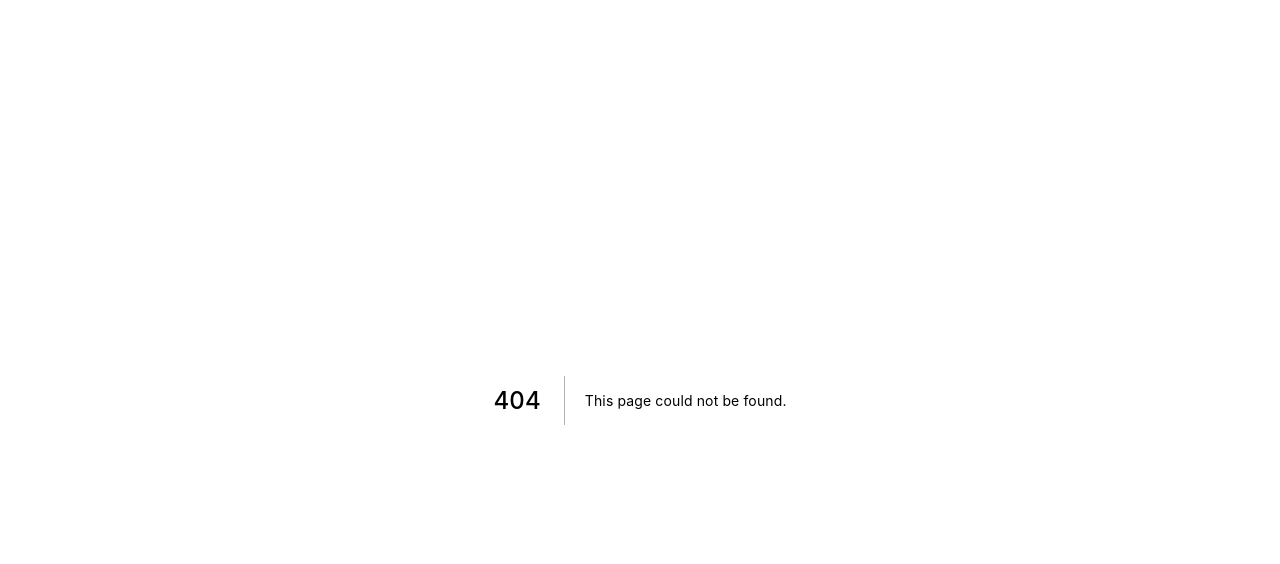
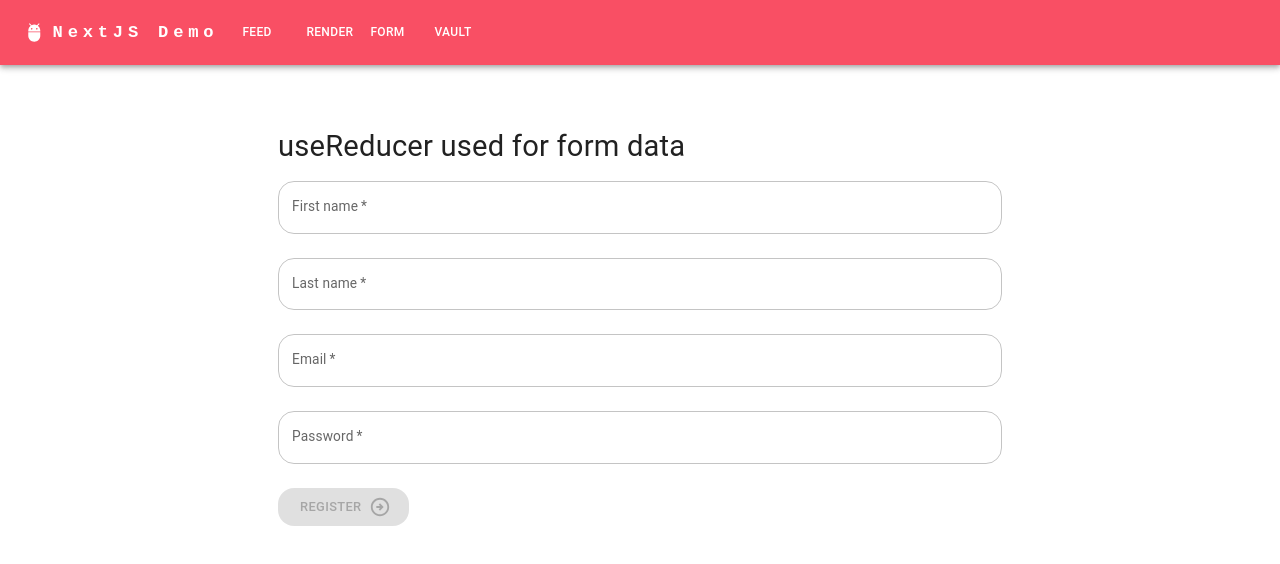
Before and after one commit to gotpop/gp-next-demo, a Next.js app: page /form in a window 1280 px wide. Before the commit this address had no page. Shown: the top 564 px of the page. Built offline with nearby package versions, Linux system fonts and the light colour scheme.

Commit message:
Adding form reducer test

```diff
--- a/components/menu.tsx
+++ b/components/menu.tsx
@@ -1,37 +1,39 @@
-import * as React from "react";
-import AppBar from "@mui/material/AppBar";
-import Box from "@mui/material/Box";
-import Toolbar from "@mui/material/Toolbar";
-import IconButton from "@mui/material/IconButton";
-import Typography from "@mui/material/Typography";
-import Menu from "@mui/material/Menu";
-import MenuIcon from "@mui/icons-material/Menu";
-import Container from "@mui/material/Container";
-import Button from "@mui/material/Button";
-import MenuItem from "@mui/material/MenuItem";
-import AdbIcon from "@mui/icons-material/Adb";
+import * as React from 'react'
+import AppBar from '@mui/material/AppBar'
+import Box from '@mui/material/Box'
+import Toolbar from '@mui/material/Toolbar'
+import IconButton from '@mui/material/IconButton'
+import Typography from '@mui/material/Typography'
+import Menu from '@mui/material/Menu'
+import MenuIcon from '@mui/icons-material/Menu'
+import Container from '@mui/material/Container'
+import Button from '@mui/material/Button'
+import MenuItem from '@mui/material/MenuItem'
+import AdbIcon from '@mui/icons-material/Adb'
 
 const pages = [
-  { "name": "Feed", "href": "/feed" },
-  { "name": "Vault", "href": "/vault" },
-];
+  { name: 'Feed', href: '/feed' },
+  { name: 'Render', href: '/render' },
+  { name: 'Form', href: '/form' },
+  { name: 'Vault', href: '/vault' }
+]
 
 const NavBar = () => {
-  const [anchorElNav, setAnchorElNav] = React.useState<null | HTMLElement>(null);
+  const [anchorElNav, setAnchorElNav] = React.useState<null | HTMLElement>(null)
 
   const handleOpenNavMenu = (event: React.MouseEvent<HTMLElement>) => {
-    setAnchorElNav(event.currentTarget);
-  };
+    setAnchorElNav(event.currentTarget)
+  }
 
   const handleCloseNavMenu = () => {
-    setAnchorElNav(null);
-  };
+    setAnchorElNav(null)
+  }
 
   return (
     <AppBar position="static">
       <Container maxWidth="xl">
         <Toolbar disableGutters>
-          <AdbIcon sx={{ display: { xs: "none", md: "flex" }, mr: 1 }} />
+          <AdbIcon sx={{ display: { xs: 'none', md: 'flex' }, mr: 1 }} />
           <Typography
             variant="h6"
             noWrap
@@ -39,47 +41,55 @@ const NavBar = () => {
             href="/"
             sx={{
               mr: 2,
-              display: { xs: "none", md: "flex" },
-              fontFamily: "monospace",
+              display: { xs: 'none', md: 'flex' },
+              fontFamily: 'monospace',
               fontWeight: 700,
-              letterSpacing: ".3rem",
-              color: "inherit",
-              textDecoration: "none",
-            }}
-          >
+              letterSpacing: '.3rem',
+              color: 'inherit',
+              textDecoration: 'none'
+            }}>
             NextJS Demo
           </Typography>
 
-          <Box sx={{ flexGrow: 1, display: { xs: "flex", md: "none" } }}>
-            <IconButton size="large" aria-label="account of current user" aria-controls="menu-appbar" aria-haspopup="true" onClick={handleOpenNavMenu} color="inherit">
+          <Box sx={{ flexGrow: 1, display: { xs: 'flex', md: 'none' } }}>
+            <IconButton
+              size="large"
+              aria-label="account of current user"
+              aria-controls="menu-appbar"
+              aria-haspopup="true"
+              onClick={handleOpenNavMenu}
+              color="inherit">
               <MenuIcon />
             </IconButton>
             <Menu
               id="menu-appbar"
               anchorEl={anchorElNav}
               anchorOrigin={{
-                vertical: "bottom",
-                horizontal: "left",
+                vertical: 'bottom',
+                horizontal: 'left'
               }}
               keepMounted
               transformOrigin={{
-                vertical: "top",
-                horizontal: "left",
+                vertical: 'top',
+                horizontal: 'left'
               }}
               open={Boolean(anchorElNav)}
               onClose={handleCloseNavMenu}
               sx={{
-                display: { xs: "block", md: "none" },
-              }}
-            >
-              {pages.map((page) => (
-                <MenuItem key={page.name} component="a" href={page.href} onClick={handleCloseNavMenu}>
+                display: { xs: 'block', md: 'none' }
+              }}>
+              {pages.map(page => (
+                <MenuItem
+                  key={page.name}
+                  component="a"
+                  href={page.href}
+                  onClick={handleCloseNavMenu}>
                   <Typography textAlign="center">{page.name}</Typography>
                 </MenuItem>
               ))}
             </Menu>
           </Box>
-          <AdbIcon sx={{ display: { xs: "flex", md: "none" }, mr: 1 }} />
+          <AdbIcon sx={{ display: { xs: 'flex', md: 'none' }, mr: 1 }} />
           <Typography
             variant="h5"
             noWrap
@@ -87,20 +97,23 @@ const NavBar = () => {
             href=""
             sx={{
               mr: 2,
-              display: { xs: "flex", md: "none" },
+              display: { xs: 'flex', md: 'none' },
               flexGrow: 1,
-              fontFamily: "monospace",
+              fontFamily: 'monospace',
               fontWeight: 700,
-              letterSpacing: ".3rem",
-              color: "inherit",
-              textDecoration: "none",
-            }}
-          >
+              letterSpacing: '.3rem',
+              color: 'inherit',
+              textDecoration: 'none'
+            }}>
             NextJS Demo
           </Typography>
-          <Box sx={{ flexGrow: 1, display: { xs: "none", md: "flex" } }}>
-            {pages.map((page) => (
-              <Button key={page.name} href={page.href} onClick={handleCloseNavMenu} sx={{ my: 2, color: "white", display: "block" }}>
+          <Box sx={{ flexGrow: 1, display: { xs: 'none', md: 'flex' } }}>
+            {pages.map(page => (
+              <Button
+                key={page.name}
+                href={page.href}
+                onClick={handleCloseNavMenu}
+                sx={{ my: 2, color: 'white', display: 'block' }}>
                 {page.name}
               </Button>
             ))}
@@ -108,6 +121,6 @@ const NavBar = () => {
         </Toolbar>
       </Container>
     </AppBar>
-  );
-};
-export default NavBar;
+  )
+}
+export default NavBar
--- /dev/null
+++ b/components/table.tsx
@@ -0,0 +1,50 @@
+import { DataGrid } from '@mui/x-data-grid'
+import Table from '@mui/material/Table'
+import TableBody from '@mui/material/TableBody'
+import TableCell from '@mui/material/TableCell'
+import TableContainer from '@mui/material/TableContainer'
+import TableHead from '@mui/material/TableHead'
+import TableRow from '@mui/material/TableRow'
+import Paper from '@mui/material/Paper'
+
+interface FormData {
+  form: {
+    firstName: string
+    lastName: string
+    email: string
+    password: string
+  }
+}
+
+export default function FormResults({ form }: FormData) {
+  return (
+    <TableContainer component={Paper}>
+      <Table sx={{ minWidth: 650 }} aria-label="simple table">
+        <TableHead>
+          <TableRow>
+            <TableCell>Key</TableCell>
+            <TableCell align="left">Value</TableCell>
+          </TableRow>
+        </TableHead>
+        <TableBody>
+          <TableRow sx={{ '&:last-child td, &:last-child th': { border: 0 } }}>
+            <TableCell align="left">First name</TableCell>
+            <TableCell align="left">{form.firstName.value}</TableCell>
+          </TableRow>
+          <TableRow sx={{ '&:last-child td, &:last-child th': { border: 0 } }}>
+            <TableCell align="left">Last name</TableCell>
+            <TableCell align="left">{form.lastName.value}</TableCell>
+          </TableRow>
+          <TableRow sx={{ '&:last-child td, &:last-child th': { border: 0 } }}>
+            <TableCell align="left">Email</TableCell>
+            <TableCell align="left">{form.email.value}</TableCell>
+          </TableRow>
+          <TableRow sx={{ '&:last-child td, &:last-child th': { border: 0 } }}>
+            <TableCell align="left">Password</TableCell>
+            <TableCell align="left">{form.password.value}</TableCell>
+          </TableRow>
+        </TableBody>
+      </Table>
+    </TableContainer>
+  )
+}
--- /dev/null
+++ b/pages/form.tsx
@@ -0,0 +1,203 @@
+import ArrowCircleRightOutlinedIcon from '@mui/icons-material/ArrowCircleRightOutlined'
+import { Box, Button, Container, TextField, Typography } from '@mui/material'
+import type { NextPage } from 'next'
+import Head from 'next/head'
+import { useEffect, useReducer, useState } from 'react'
+import NavBar from '../components/menu'
+import FormResults from '../components/table'
+
+const formInitialState = {
+  firstName: {
+    value: '',
+    valid: true,
+    error: 'First name must be at least 2 characters'
+  },
+  lastName: {
+    value: '',
+    valid: true,
+    error: 'Last name must be at least 2 characters'
+  },
+  email: {
+    value: '',
+    valid: true,
+    error: 'Add a valid email!'
+  },
+  password: {
+    value: '',
+    valid: true,
+    error: 'Add a valid password!'
+  }
+}
+
+interface FormInitialState {
+  [key: string]: {
+    value: string
+    valid: string
+    error: string
+  }
+}
+
+const types = {
+  FIRSTNAME: 'firstName',
+  LASTNAME: 'lastName',
+  EMAIL: 'email',
+  PASSWORD: 'password'
+}
+
+const reducer = (state, action) => {
+  const key = Object.keys(action)[0]
+
+  switch (key) {
+    case types.FIRSTNAME:
+      return {
+        ...state,
+        firstName: {
+          value: action.firstName.value,
+          valid: action.firstName.valid,
+          error: action.firstName.error
+        }
+      }
+    case types.LASTNAME:
+      return {
+        ...state,
+        lastName: {
+          value: action.lastName.value,
+          valid: action.lastName.valid,
+          error: action.lastName.error
+        }
+      }
+    case types.EMAIL:
+      return {
+        ...state,
+        email: {
+          value: action.email.value,
+          valid: action.email.valid,
+          error: action.email.error
+        }
+      }
+    case types.PASSWORD:
+      return {
+        ...state,
+        password: {
+          value: action.password.value,
+          valid: action.password.valid,
+          error: action.password.error
+        }
+      }
+    default:
+      return {
+        ...state
+      }
+  }
+}
+
+const Form: NextPage = () => {
+  const [showResults, setShowResults] = useState(false)
+  const [formIsValid, setFormIsValid] = useState(false)
+  const [inputValues, dispatchFormValue] = useReducer(reducer, formInitialState)
+  const { firstName, lastName, email, password } = inputValues
+
+  const reducerInputChange = (e: React.ChangeEvent<HTMLInputElement>) => {
+    const { name, value } = e.target
+    const valid = e.target.checkValidity()
+    const error = formInitialState[name].error
+
+    dispatchFormValue({
+      [name]: {
+        value,
+        valid,
+        error
+      }
+    })
+  }
+
+  useEffect(() => {
+    console.log('inputValues :', inputValues)
+  }, [inputValues])
+
+  const onFormSubmit = (e: React.FormEvent<HTMLFormElement>) => {
+    e.preventDefault()
+    setShowResults(true)
+  }
+
+  return (
+    <>
+      <Head>
+        <title>useReducer</title>
+        <link rel="icon" href="/favicon.ico" />
+      </Head>
+      <NavBar />
+      <Container maxWidth="md">
+        <Box p={8}>
+          <Typography variant="h4" component="h1" mb={2}>
+            useReducer used for form data
+          </Typography>
+          <Box
+            component="form"
+            onChange={e => setFormIsValid(e.currentTarget.checkValidity())}
+            onSubmit={onFormSubmit}
+            sx={{ '& .MuiFormControl-fullWidth': { mb: 3 } }}>
+            <>
+              <TextField
+                error={!firstName.valid}
+                name="firstName"
+                value={firstName.value}
+                onChange={reducerInputChange}
+                required
+                fullWidth
+                label="First name"
+                helperText={!firstName.valid ? firstName.error : ''}
+                inputProps={{ minLength: 2 }}
+              />
+              <TextField
+                error={!lastName.valid}
+                fullWidth
+                required
+                label="Last name"
+                name="lastName"
+                value={lastName.value}
+                onChange={reducerInputChange}
+                helperText={!lastName.valid ? lastName.error : ''}
+                inputProps={{ minLength: 2 }}
+              />
+              <TextField
+                error={!email.valid}
+                fullWidth
+                required
+                name="email"
+                value={email.value}
+                onChange={reducerInputChange}
+                label="Email"
+                type="email"
+                helperText={!email.valid ? email.error : ''}
+              />
+              <TextField
+                error={!password.valid}
+                fullWidth
+                required
+                name="password"
+                value={password.value}
+                onChange={reducerInputChange}
+                label="Password"
+                type="password"
+                helperText={!password.valid ? password.error : ''}
+                inputProps={{ minLength: 2 }}
+              />
+              <Button
+                type="submit"
+                variant="contained"
+                size="large"
+                disabled={!formIsValid}
+                endIcon={<ArrowCircleRightOutlinedIcon />}>
+                Register
+              </Button>
+            </>
+          </Box>
+          {showResults && <FormResults form={inputValues} />}
+        </Box>
+      </Container>
+    </>
+  )
+}
+
+export default Form
```
Also changed, not shown: pages/feed.tsx (+22 -22 lines), pages/index.tsx (+24 -9 lines), pages/render.tsx (added, +81 -0 lines).
